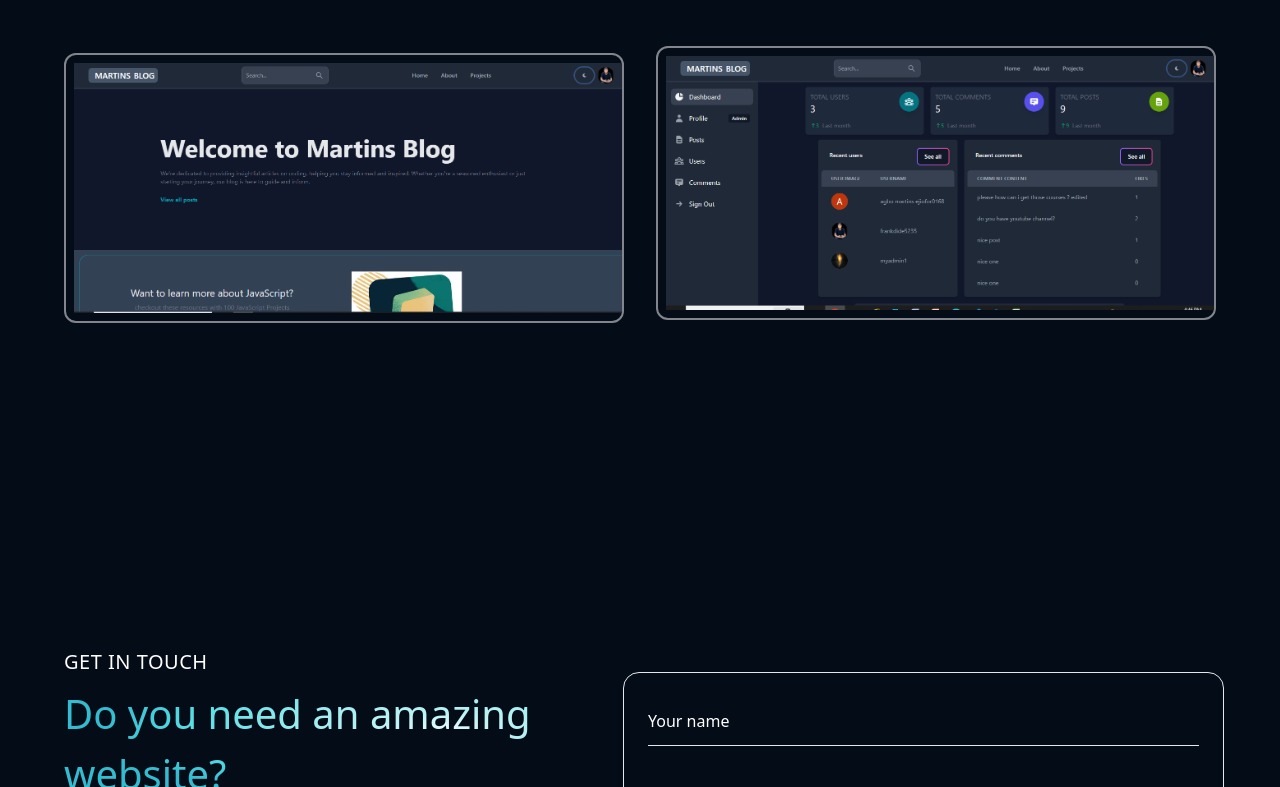
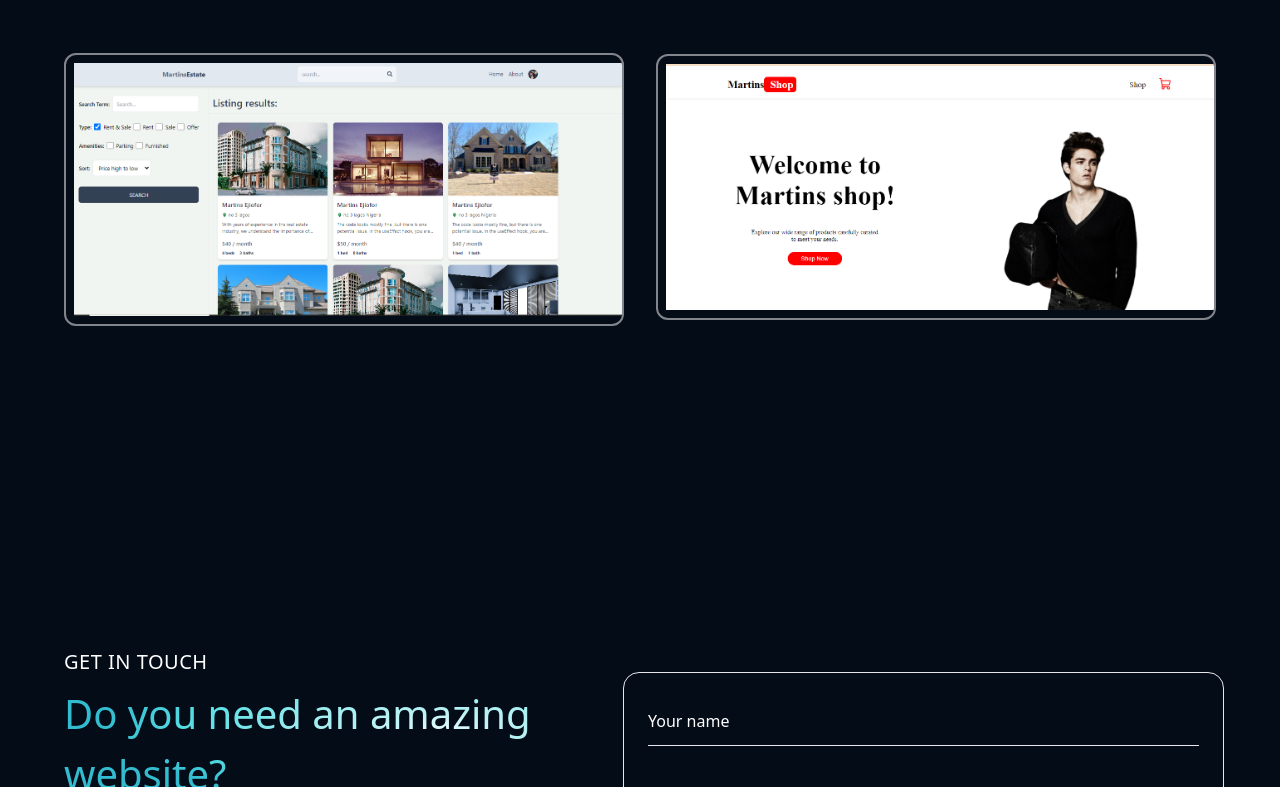
Before and after one commit to martins091/my-portfolio-website, a React (Vite) app: page / in a window 1280 px wide. Shown: the part 2871-3658 px from the top of the page. Built offline with nearby package versions, Linux system fonts and the light colour scheme.

Commit message:
update my projects

```diff
--- a/src/components/Works.jsx
+++ b/src/components/Works.jsx
@@ -4,9 +4,9 @@ import {fadeIn} from '../variants'
 
 
 // img
-import Img1 from '../assets/martins-blog.jpeg';
-import Img2 from '../assets/martins-shop.jpeg';
-import Img3 from '../assets/martins.b.jpeg';
+import Img1 from '../assets/realestate.jpeg';
+import Img2 from '../assets/martins.b.jpeg';
+import Img3 from '../assets/martins-shop.jpeg';
 
 const Works = () => {
   return (
@@ -59,7 +59,7 @@ const Works = () => {
               </div>
               {/* title */}
               <div className='absolute -bottom-full left-12 group-hover:bottom-14 transition-all duration-700 z-50'>
-                <a className='text-3xl text-white hover:underline hover:text-gray-400'  href='https://mern-blog-rja7.onrender.com/' target='_blank' >Blog Web app</a>
+                <a className='text-3xl text-white hover:underline hover:text-gray-400'  href='https://realestate-app-ymhb.onrender.com/search?searchTerm=' target='_blank' >Real Estate web app</a>
               </div>
             </motion.div>
           </div>
@@ -82,11 +82,11 @@ const Works = () => {
               />
               {/* pretitle */}
               <div className='absolute -bottom-full left-12 group-hover:bottom-24 transition-all duration-500 z-50'>
-                <span className='text-gradient text-[25px]'>Web Development</span>
+                <span className='text-gradient text-[25px]'>Full-Stack Web App</span>
               </div>
               {/* title */}
               <div className='absolute -bottom-full left-12 group-hover:bottom-14 transition-all duration-700 z-50'>
-                <a className='text-3xl text-white hover:underline hover:text-gray-400'  href='https://ecommerce-website-one-roan.vercel.app' target='_blank' >Ecommerce website</a>
+                <a className='text-3xl text-white hover:underline hover:text-gray-400'  href='https://mern-blog-rja7.onrender.com/dashboard?tab=dash' target='_blank' >Blog Admin Dashboard</a>
               </div>
             </motion.div>
             <motion.div
@@ -106,11 +106,11 @@ const Works = () => {
               />
               {/* pretitle */}
               <div className='absolute -bottom-full left-12 group-hover:bottom-24 transition-all duration-500 z-50'>
-                <span className='text-gradient text-[25px]'>Full-Stack Web Development</span>
+                <span className='text-gradient text-[25px]'>Web Development</span>
               </div>
               {/* title */}
               <div className='absolute -bottom-full left-12 group-hover:bottom-14 transition-all duration-700 z-50'>
-                <a className='text-3xl text-white hover:underline hover:text-gray-400'  href='https://mern-blog-rja7.onrender.com/' target='_blank' >Blog admin Dashboard</a>
+                <a className='text-3xl text-white hover:underline hover:text-gray-400'  href='https://ecommerce-website-one-roan.vercel.app/' target='_blank' >Ecommerce web app</a>
               </div>
             </motion.div>
           </div>
```
Also changed, not shown: src/assets/realestate.jpeg (added).
